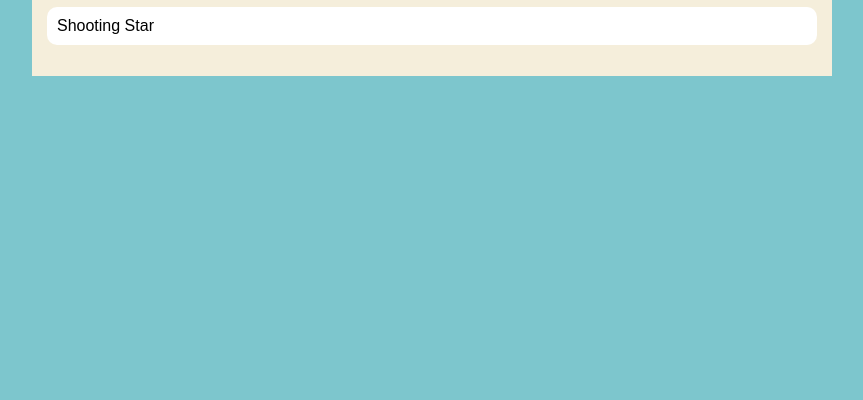
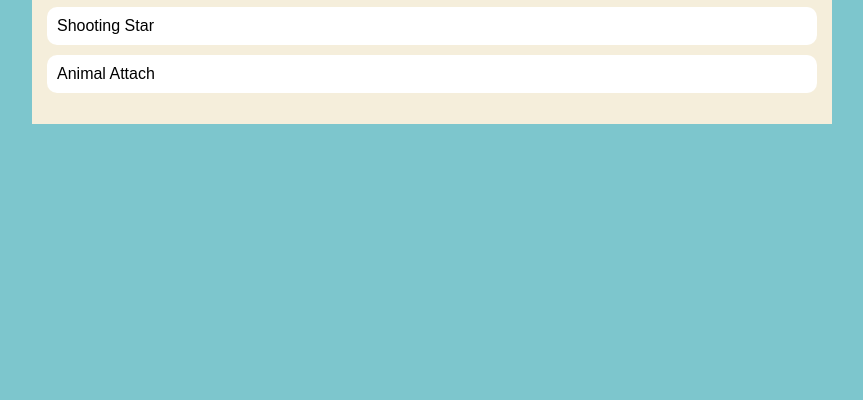
Before and after one commit to brettadams1/brettadams.github.io, a plain HTML site: page portfolio.html in a window 1280 px wide. Shown: the part 400-800 px from the top of the page, without its empty margins (208-1071 px from the left). Drawn offline with Linux system fonts and the light colour scheme.

Commit message:
Add Animal Attack Project
Using GitHub web editor to commit because I was unable to access Gitpod.

```diff
--- a/portfolio.html
+++ b/portfolio.html
@@ -29,6 +29,7 @@
                     <ul class="portfolio">
                         <li><a href="https://www.khanacademy.org/computer-programming/spin-off-of-project-whats-for-dinner/6028155872133120">What's For Dinner?</a></li>
                         <li><a href="https://www.khanacademy.org/computer-programming/spin-off-of-project-shooting-star/5118945420427264">Shooting Star</a></li>
+                        <li><a href="https://www.khanacademy.org/computer-programming/spin-off-of-project-animal-attack/6026931345080320">Animal Attach</a></li>
                     </ul>
                 </div>
             </main>
```
